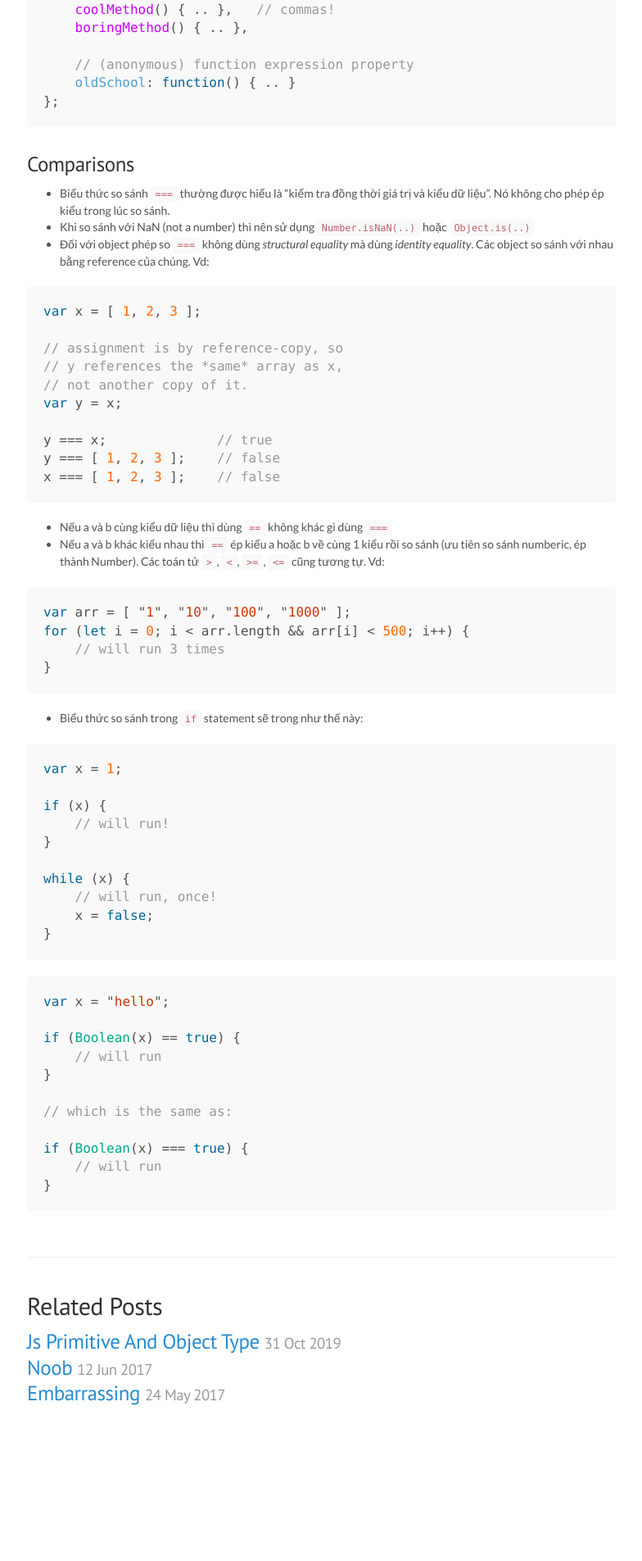
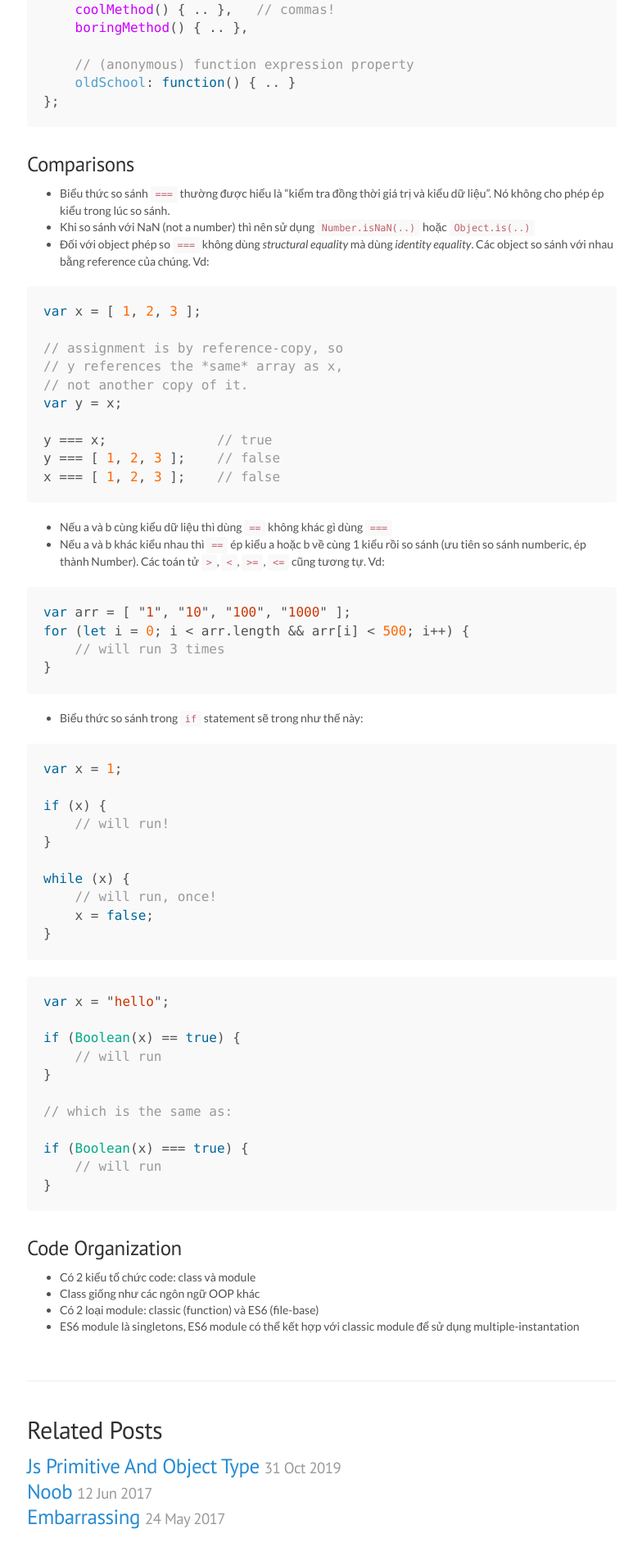
Before and after one commit to Sorazuu/sorazuu.github.io, a Jekyll site: the page built from _posts/2019-10-31-Getting-To-Know-JS.md, in a window 1280 px wide. Shown: the part 2521-4425 px from the top of the page at 82% size, without its empty margins (247-1031 px from the left). Built offline with Jekyll 4.4.1, drawn with Linux system fonts in a browser that asks for light colours.

Commit message:
Update post 2019-10-31-Getting-To-Know-JS

````diff
--- a/_posts/2019-10-31-Getting-To-Know-JS.md
+++ b/_posts/2019-10-31-Getting-To-Know-JS.md
@@ -147,6 +147,7 @@ while (x) {
     x = false;
 }
 ```
+
 ```js
 var x = "hello";
 
@@ -160,3 +161,9 @@ if (Boolean(x) === true) {
     // will run
 }
 ```
+### Code Organization
+
+- Có 2 kiểu tổ chức code: class và module
+- Class giống như các ngôn ngữ OOP khác
+- Có 2 loại module: classic (function) và ES6 (file-base)
+- ES6 module là singletons, ES6 module có thể kết hợp với classic module để sử dụng multiple-instantation
````
